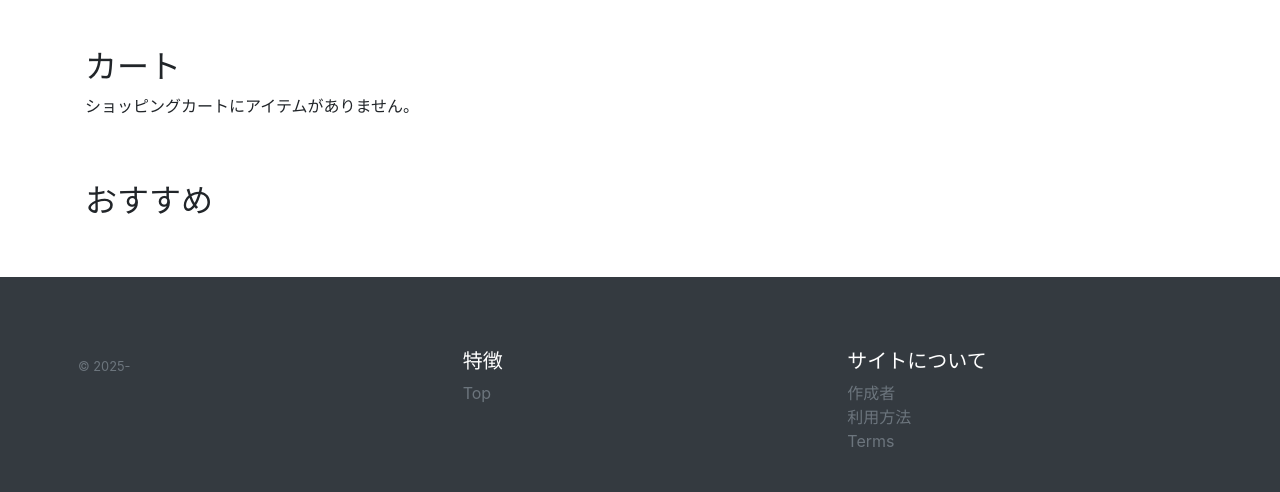
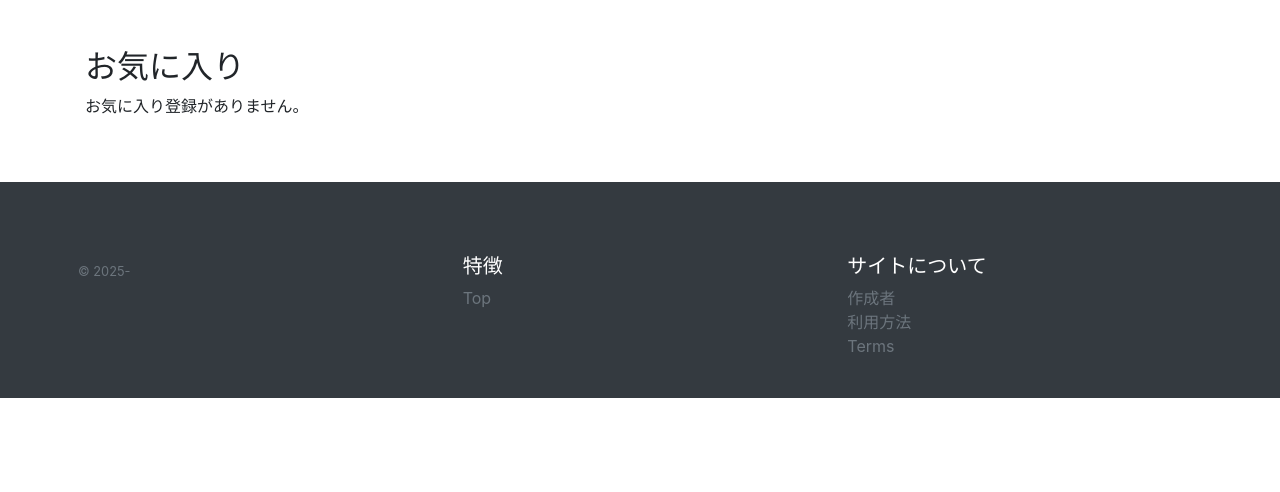
Before and after one commit to ogasawara-ryou/STELLA-MK-2, a Django app: page /cart/ in a window 1280 px wide. Shown: the part 48-540 px from the top of the page. Run offline with Django 5.2, Linux system fonts and the light colour scheme; the visitor is signed in with stand-in values (Sample User, id 1); some libraries are stand-ins or nearby versions.

Commit message:
面談前

```diff
--- a/base/views/cart_views.py
+++ b/base/views/cart_views.py
@@ -8,7 +8,7 @@
 from django.contrib.auth.decorators import login_required
 
 
-class CartListView(LoginRequiredMixin, ListView):
+class CartListView( ListView): #LoginRequiredMixin,
     model = Item
     template_name = 'pages/cart.html'
 
--- a/templates/pages/cart.html
+++ b/templates/pages/cart.html
@@ -5,13 +5,13 @@
 <div class="container">
   <div class="row my-5">
     <div class="col-12">
-      <h2>カート</h2>
+      <h2>お気に入り</h2>
       {% if object_list|length != 0 %}
       <table class="table mb-5 text-right">
         <thead>
           <tr>
             <th scope="col">#</th>
-            <th scope="col">品名</th>
+            <th scope="col">題名</th>
             <th scope="col">単価</th>
             <th scope="col">個数</th>
             <th scope="col">計</th>
@@ -37,8 +37,9 @@
           {% endfor %}
         </tbody>
       </table>
-      <p class="lead text-right">小計 - ¥{{total}}</p>
-      <p class="lead text-right">税込計 - ¥{{tax_included_total}}</p>
+
+      <!--<p class="lead text-right">小計 - ¥{{total}}</p>
+      <p class="lead text-right">税込計 - ¥{{tax_included_total}}</p>-->
 
       <!-- Checkoutボタン -->
       <form action="/pay/checkout/" method="POST" class="text-right">
@@ -47,18 +48,18 @@
       </form>
 
       {% else %}
-      <p class="">ショッピングカートにアイテムがありません。</p>
+      <p class="">お気に入り登録がありません。</p>
       {% endif %}
     </div>
   </div>
-  <h2>おすすめ</h2>
+  <!--<h2>おすすめ</h2>
   <div class="row mb-5">
     {% for object in ADDTIONAL_ITEMS %}
     <div class="col-12 col-lg-3 my-3">
       {% include 'snippets/item_add_box.html' %}
     </div>
     {% endfor %}
-  </div>
+  </div>-->
 </div>
 
 <!-- ブラウザバックへの対応 -->
```
